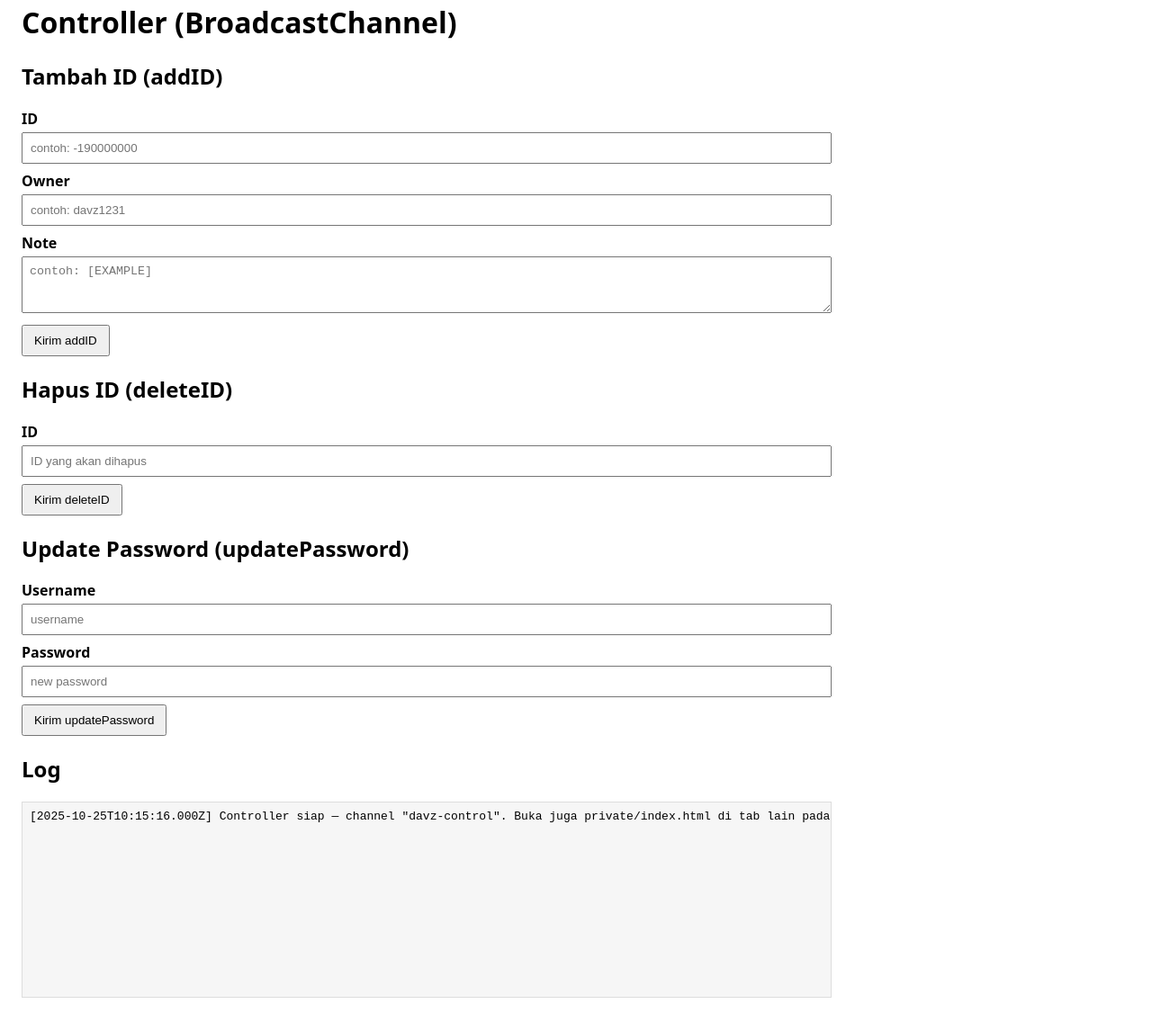
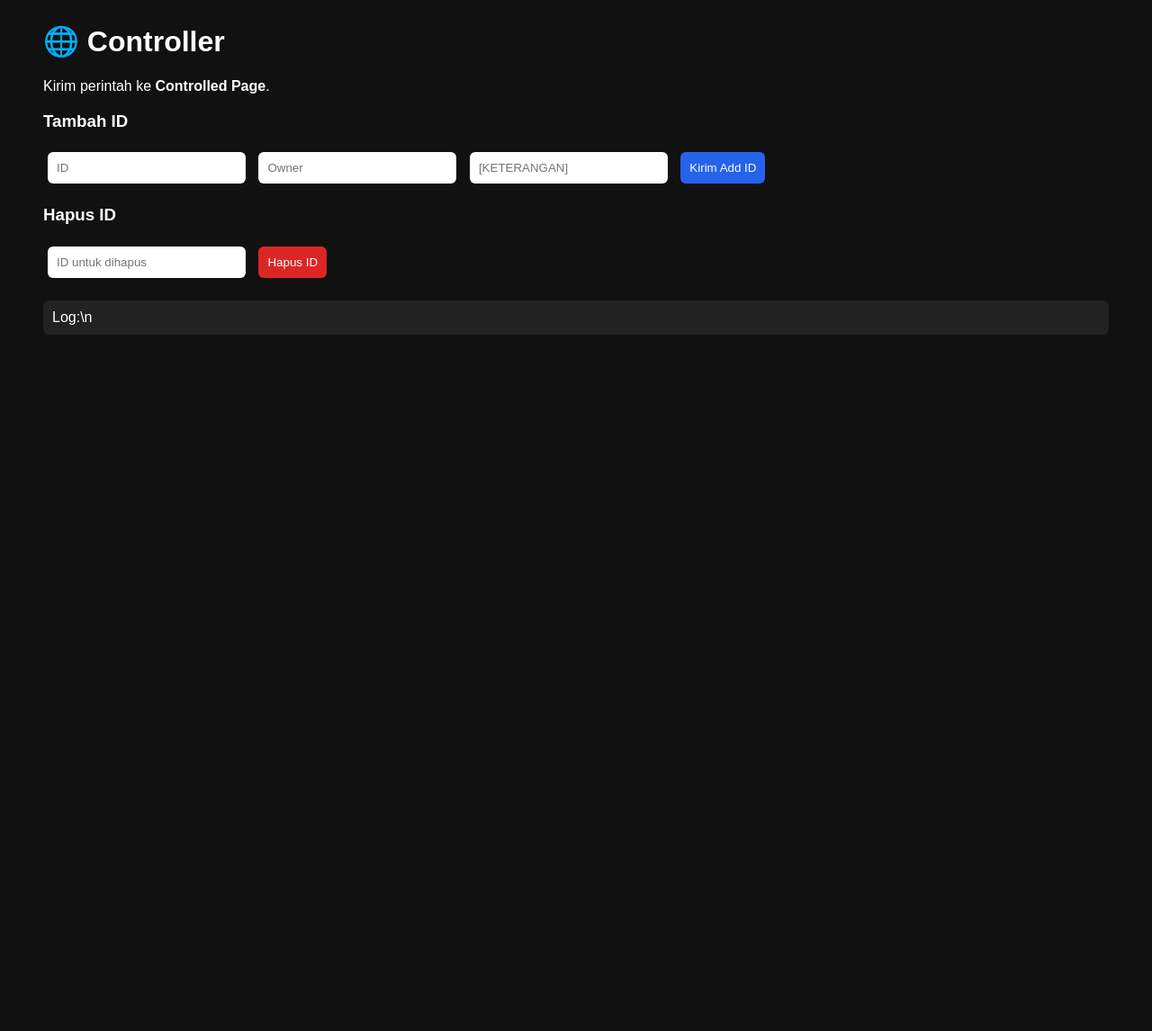
Before and after one commit to davzopsiolandava-lgtm/davznew, a plain HTML site: page controller/index.html in a window 1280 px wide. Shown: the part 42-1188 px from the top of the page at 90% size. After the commit the page ends 800 px from the top, so only its background shows below. Drawn offline with Linux system fonts and the light colour scheme.

Commit message:
Refactor index.html for improved UI and functionality

```diff
--- a/controller/index.html
+++ b/controller/index.html
@@ -1,107 +1,53 @@
 <!doctype html>
 <html lang="id">
 <head>
-  <meta charset="utf-8" />
-  <meta name="viewport" content="width=device-width,initial-scale=1" />
-  <title>Controller - BroadcastChannel test</title>
+  <meta charset="utf-8">
+  <title>Controller - Web 1</title>
   <style>
-    body { font-family: system-ui, Arial; padding: 16px; max-width:900px; }
-    label { display:block; margin-top:8px; font-weight:600; }
-    input, textarea { width:100%; padding:8px; margin-top:4px; box-sizing:border-box; }
-    button { margin-top:8px; padding:8px 12px; }
-    pre#log { height:200px; overflow:auto; background:#f6f6f6; padding:8px; border:1px solid #ddd; }
-    .row { display:flex; gap:8px; }
-    .col { flex:1; }
+    body { font-family: Arial, sans-serif; background: #111; color: #fff; padding: 40px; }
+    input, button { padding: 10px; margin: 5px; border-radius: 6px; border: none; }
+    input { width: 200px; }
+    button { background: #2563eb; color: white; cursor: pointer; }
+    button:hover { background: #1d4ed8; }
+    .log { background: #222; padding: 10px; border-radius: 6px; margin-top: 20px; white-space: pre-wrap; }
   </style>
 </head>
 <body>
-  <h1>Controller (BroadcastChannel)</h1>
+  <h1>🌐 Controller</h1>
+  <p>Kirim perintah ke <b>Controlled Page</b>.</p>
 
-  <section>
-    <h2>Tambah ID (addID)</h2>
-    <label>ID</label>
-    <input id="in_add_id" placeholder="contoh: -190000000" />
-    <label>Owner</label>
-    <input id="in_add_owner" placeholder="contoh: davz1231" />
-    <label>Note</label>
-    <textarea id="in_add_note" rows="3" placeholder="contoh: [EXAMPLE]"></textarea>
-    <button id="btn_add">Kirim addID</button>
-  </section>
+  <h3>Tambah ID</h3>
+  <input id="idInput" placeholder="ID">
+  <input id="ownerInput" placeholder="Owner">
+  <input id="noteInput" placeholder="[KETERANGAN]">
+  <button id="sendBtn">Kirim Add ID</button>
 
-  <section>
-    <h2>Hapus ID (deleteID)</h2>
-    <label>ID</label>
-    <input id="in_del_id" placeholder="ID yang akan dihapus" />
-    <button id="btn_del">Kirim deleteID</button>
-  </section>
+  <h3>Hapus ID</h3>
+  <input id="delInput" placeholder="ID untuk dihapus">
+  <button id="delBtn" style="background:#dc2626;">Hapus ID</button>
 
-  <section>
-    <h2>Update Password (updatePassword)</h2>
-    <label>Username</label>
-    <input id="in_up_user" placeholder="username" />
-    <label>Password</label>
-    <input id="in_up_pass" placeholder="new password" />
-    <button id="btn_up">Kirim updatePassword</button>
-  </section>
-
-  <section>
-    <h2>Log</h2>
-    <pre id="log"></pre>
-  </section>
+  <div class="log" id="logBox">Log:\n</div>
 
   <script>
-    const logEl = document.getElementById('log');
-    function log(...args) {
-      const t = new Date().toISOString();
-      logEl.textContent += '['+t+'] ' + args.map(a => (typeof a === 'string' ? a : JSON.stringify(a))).join(' ') + '\\n';
-      logEl.scrollTop = logEl.scrollHeight;
-      console.log(...args);
-    }
+    const bc = new BroadcastChannel('davz_control_channel');
+    const logBox = document.getElementById('logBox');
+    function log(msg){ logBox.textContent += `\n${msg}`; }
 
-    // BroadcastChannel - gunakan nama channel yang sama dengan controlled page
-    const bc = new BroadcastChannel('davz-control');
-
-    bc.onmessage = (ev) => {
-      log('Menerima pesan (ack) dari controlled:', ev.data);
+    document.getElementById('sendBtn').onclick = () => {
+      const id = idInput.value.trim(), owner = ownerInput.value.trim(), note = noteInput.value.trim();
+      if(!id || !owner || !note) return alert("Lengkapi semua kolom!");
+      bc.postMessage({ action:'addID', payload:{ id, owner, note }, from:'controller' });
+      log(`📤 Sent addID: ${id}, ${owner}, ${note}`);
     };
 
-    function send(action, payload) {
-      const msg = { action, payload };
-      bc.postMessage(msg);
-      log('Mengirim:', msg);
-    }
+    document.getElementById('delBtn').onclick = () => {
+      const id = delInput.value.trim();
+      if(!id) return alert("Masukkan ID untuk dihapus!");
+      bc.postMessage({ action:'deleteID', payload:{ id }, from:'controller' });
+      log(`📤 Sent deleteID: ${id}`);
+    };
 
-    document.getElementById('btn_add').addEventListener('click', () => {
-      const id = document.getElementById('in_add_id').value.trim();
-      const owner = document.getElementById('in_add_owner').value.trim();
-      const note = document.getElementById('in_add_note').value.trim();
-      if (!id) { alert('Isi ID'); return; }
-      send('addID', { id, owner, note });
-    });
-
-    document.getElementById('btn_del').addEventListener('click', () => {
-      const id = document.getElementById('in_del_id').value.trim();
-      if (!id) { alert('Isi ID'); return; }
-      send('deleteID', { id });
-    });
-
-    document.getElementById('btn_up').addEventListener('click', () => {
-      const username = document.getElementById('in_up_user').value.trim();
-      const password = document.getElementById('in_up_pass').value;
-      if (!username) { alert('Isi username'); return; }
-      send('updatePassword', { username, password });
-    });
-
-    // contoh cepat: tombol keyboard shortcut (A = add contoh)
-    window.addEventListener('keydown', (e) => {
-      if (e.key === 'A') {
-        send('addID', { id: '-999999999', owner: 'tester', note: '[QUICK ADD]' });
-      }
-    });
-
-    // bersihkan
-    window.addEventListener('beforeunload', () => bc.close());
-    log('Controller siap — channel "davz-control". Buka juga private/index.html di tab lain pada origin yang sama.');
+    bc.onmessage = (e) => log(`✅ ACK: ${JSON.stringify(e.data)}`);
   </script>
 </body>
 </html>
```
